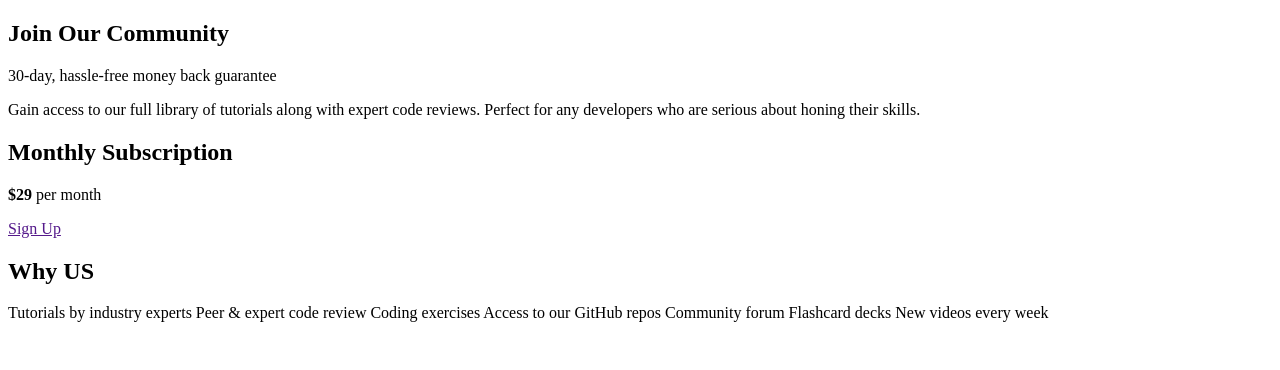
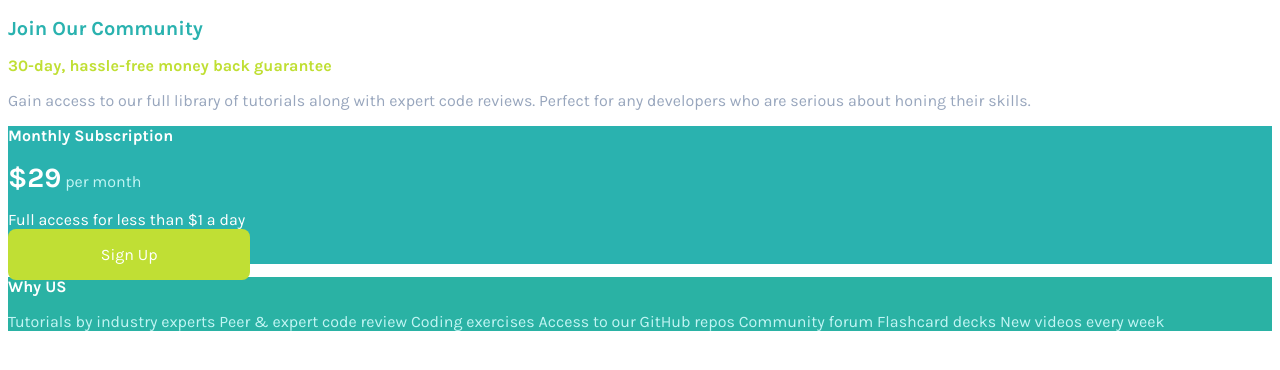
Before and after one commit to lukejans/single-price-grid-component, a plain HTML site: page index.html in a window 1280 px wide. Drawn offline with Linux system fonts and the light colour scheme.

Commit message:
Added Styles to Font And Background

```diff
--- a/index.html
+++ b/index.html
@@ -4,13 +4,25 @@
     <meta charset="UTF-8" />
     <meta http-equiv="X-UA-Compatible" content="IE=edge" />
     <meta name="viewport" content="width=device-width, initial-scale=1.0" />
-    <title>Document</title>
+    <link rel="stylesheet" href="styles.css" />
+    <link
+      rel="icon"
+      type="image/png"
+      sizes="32x32"
+      href="./images/favicon-32x32.png"
+    />
+    <title>Subscription</title>
+
+    <link
+      rel="stylesheet"
+      href="https://fonts.googleapis.com/css?family=Karla:400,700"
+    />
   </head>
   <body>
-    <div class="flex-wrap">
+    <div class="wrapper">
       <main class="display">
-        <section class="box1">
-          <h1 class="title">Join Our Community</h1>
+        <section class="card box1">
+          <h1 class="card-title1">Join Our Community</h1>
           <p class="green-txt">30-day, hassle-free money back guarantee</p>
           <p class="main-txt">
             Gain access to our full library of tutorials along with expert code
@@ -19,17 +31,18 @@
           </p>
         </section>
 
-        <section class="box2">
-          <h2 class="title-sub">Monthly Subscription</h2>
+        <section class="card box2">
+          <h2 class="card-title2">Monthly Subscription</h2>
           <p>
             <strong class="cost">$29</strong>
             <span class="month">per month</span>
           </p>
+          <p>Full access for less than $1 a day</p>
           <a class="button" href="" target="_blank"><span>Sign Up</span></a>
         </section>
 
-        <section class="box3">
-          <h2 class="title-why">Why US</h2>
+        <section class="card box3">
+          <h2 class="card-title3">Why US</h2>
           <p class="why-txt">
             Tutorials by industry experts Peer & expert code review Coding
             exercises Access to our GitHub repos Community forum Flashcard decks
--- /dev/null
+++ b/styles.css
@@ -0,0 +1,56 @@
+/* color styling */
+* {
+  font-family: 'Karla', sans-serif, monospace;
+  font-size: 1rem;
+  color: white;
+  font-weight: 400;
+}
+
+.card-title1 {
+  color: hsl(179, 62%, 43%);
+  font-size: 1.25rem;
+  font-weight: 700;
+}
+
+.card-title2,
+.card-title3 {
+  font-weight: 700;
+}
+
+.green-txt {
+  color: hsl(71, 73%, 54%);
+  font-weight: 700;
+}
+
+.main-txt {
+  color: hsl(218, 22%, 67%);
+}
+
+.cost {
+  font-size: 1.75rem;
+  font-weight: 700;
+}
+
+.why-txt,
+.month {
+  color: hsl(179, 72%, 86%);
+}
+
+.box1 {
+  background-color: white;
+}
+
+.box2 {
+  background-color: hsl(179, 62%, 43%);
+}
+
+.box3 {
+  background-color: hsl(174, 62%, 43%);
+}
+
+.button {
+  text-decoration: none;
+  background-color: hsl(71, 73%, 54%);
+  padding: 1rem 5.8rem;
+  border-radius: 0.5rem;
+}
```
